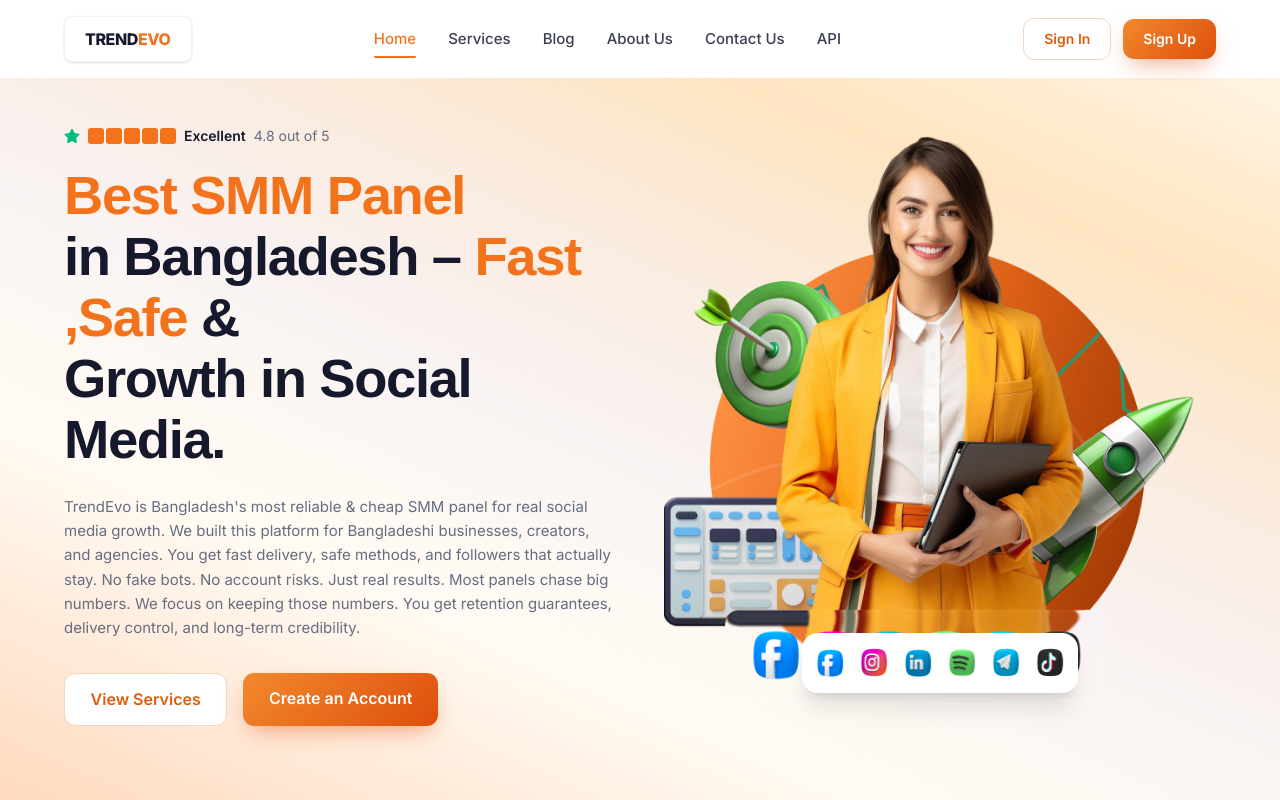
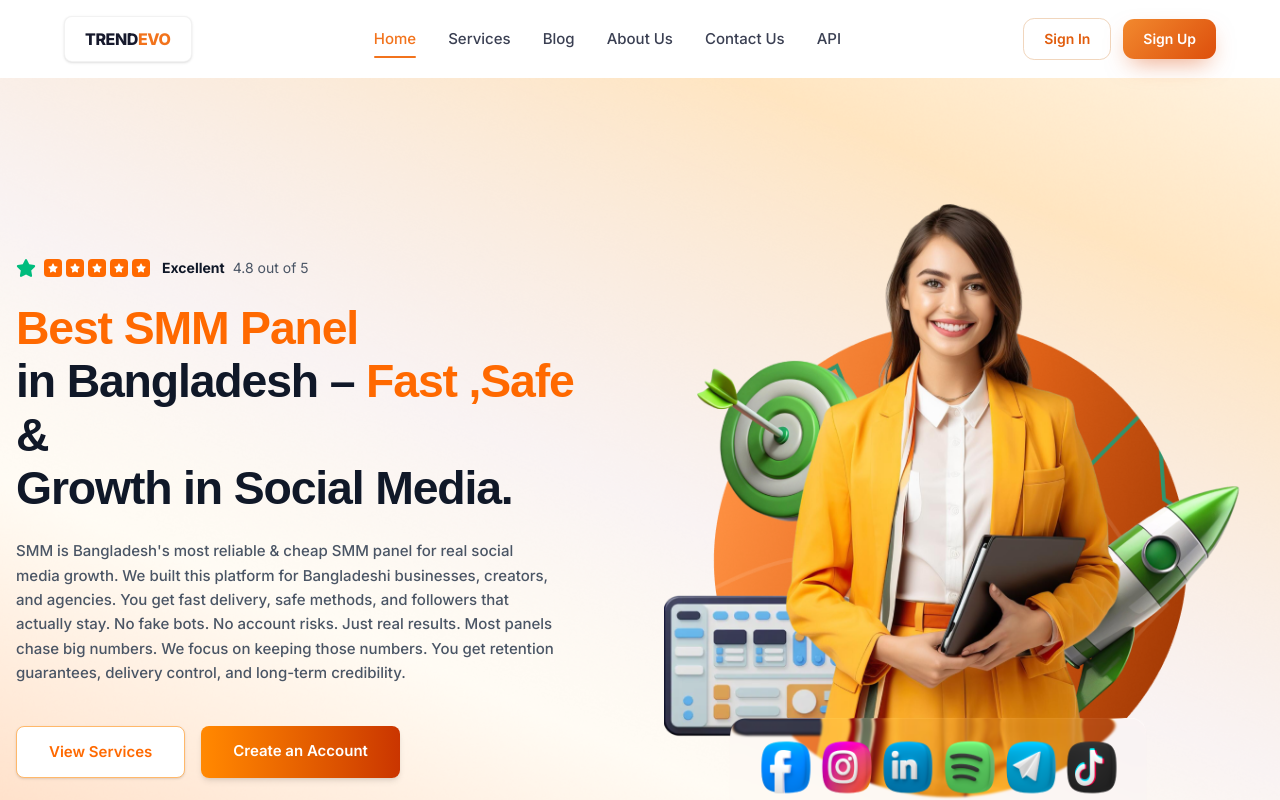
Before and after one commit to Rakibislam22/smm-panel, a Next.js app: page / in a window 1280 px wide. Shown: the top 800 px of the page. Built offline with nearby package versions, Linux system fonts and the light colour scheme; a web font is replaced by a local one.

Commit message:
fix: resolve background

```diff
--- a/src/components/Hero.tsx
+++ b/src/components/Hero.tsx
@@ -11,89 +11,92 @@ export default function Hero() {
     return (
         <section
             id="home"
-            className="relative overflow-hidden"
-            style={{ backgroundImage: "url(/assets/hero-bg.png)", backgroundSize: "cover", backgroundPosition: "center" }}
+            className="relative overflow-hidden min-h-screen flex items-center pt-20"
+            style={{
+                background: 'url("/assets/hero-bg.png") center / cover no-repeat',
+            }}
         >
-            <div className="container-px mx-auto grid max-w-[1400px] items-center gap-8 pt-10 pb-16 lg:grid-cols-2 lg:gap-12 lg:pt-12 lg:pb-20">
+            <div className="container px-4 mx-auto grid max-w-[1400px] items-center gap-8 py-12 lg:grid-cols-2 lg:gap-12">
+                {/* Left Content */}
                 <motion.div
                     initial={{ opacity: 0, y: 24 }}
                     animate={{ opacity: 1, y: 0 }}
                     transition={{ duration: 0.7, ease: [0.22, 1, 0.36, 1] }}
                 >
-                    <div className="flex items-center gap-2 mb-5">
-                        <FaStar className="text-emerald-500" />
-                        <span className="flex gap-0.5">
+                    {/* Rating Badge */}
+                    <div className="flex items-center gap-2 mb-6">
+                        <FaStar className="text-emerald-500 text-xl" />
+                        <span className="flex gap-1">
                             {Array.from({ length: 5 }).map((_, i) => (
-                                <span key={i} className="h-4 w-4 rounded-[3px] bg-brand-500 inline-block" />
+                                <div key={i} className="bg-orange-500 p-1 rounded-sm flex items-center justify-center">
+                                    <FaStar className="text-white text-[10px]" />
+                                </div>
                             ))}
                         </span>
-                        <span className="font-semibold text-ink-900 text-sm">Excellent</span>
-                        <span className="text-ink-500 text-sm">4.8 out of 5</span>
+                        <span className="font-bold text-gray-900 text-sm ml-1">Excellent</span>
+                        <span className="text-gray-600 text-sm">4.8 out of 5</span>
                     </div>
 
-                    <h1 className="text-4xl sm:text-5xl xl:text-[3.4rem] font-extrabold leading-[1.12] tracking-tight">
-                        <span className="text-brand-500">Best SMM Panel</span>
+                    {/* Main Headline */}
+                    <h1 className="text-3xl sm:text-4xl lg:text-[2.9rem] font-bold leading-[1.15] tracking-tight text-gray-900">
+                        <span className="text-orange-500">Best SMM Panel</span>
                         <br />
-                        <span className="text-ink-900">in Bangladesh – </span>
-                        <span className="text-brand-500">Fast ,Safe</span>
-                        <span className="text-ink-900"> &amp;</span>
+                        in Bangladesh – <span className="text-orange-500">Fast ,Safe</span> &amp;
                         <br />
-                        <span className="text-ink-900">Growth in Social Media.</span>
+                        Growth in Social Media.
                     </h1>
 
-                    <p className="mt-6 text-ink-500 text-[15px] leading-relaxed max-w-xl">
-                        TrendEvo is Bangladesh&apos;s most reliable &amp; cheap SMM panel for real social
-                        media growth. We built this platform for Bangladeshi businesses, creators, and
+                    {/* Subtitle/Paragraph */}
+                    <p className="mt-6 text-gray-600 text-[15px] leading-relaxed max-w-[90%] font-medium">
+                        SMM is Bangladesh's most reliable &amp; cheap SMM panel for real social media
+                        growth. We built this platform for Bangladeshi businesses, creators, and
                         agencies. You get fast delivery, safe methods, and followers that actually stay.
                         No fake bots. No account risks. Just real results. Most panels chase big numbers.
                         We focus on keeping those numbers. You get retention guarantees, delivery control,
                         and long-term credibility.
                     </p>
 
-                    <div className="mt-8 flex flex-wrap gap-4">
-                        <a href="#services" className="btn-outline">
+                    {/* Action Buttons */}
+                    <div className="mt-10 flex flex-wrap gap-4">
+                        <a
+                            href="#services"
+                            className="rounded-lg border border-orange-300 bg-white px-8 py-3.5 text-[15px] font-semibold text-orange-500 hover:border-orange-500 transition-colors shadow-sm"
+                        >
                             View Services
                         </a>
-                        <a href="#signup" className="btn-primary">
+                        <a
+                            href="#signup"
+                            className="rounded-lg bg-gradient-to-r from-orange-400 to-orange-700 px-8 py-3.5 text-[15px] font-semibold text-white shadow-md hover:shadow-lg transition-all"
+                        >
                             Create an Account
                         </a>
                     </div>
                 </motion.div>
 
+                {/* Right Content (Image & Icons) */}
                 <motion.div
                     initial={{ opacity: 0, scale: 0.92 }}
                     animate={{ opacity: 1, scale: 1 }}
                     transition={{ duration: 0.8, ease: [0.22, 1, 0.36, 1], delay: 0.15 }}
-                    className="relative mx-auto max-w-[420px] lg:max-w-none"
+                    className="relative mx-auto w-full max-w-[500px] lg:max-w-none lg:ml-auto"
                 >
                     <motion.div
                         animate={{ y: [0, -10, 0] }}
                         transition={{ duration: 5, repeat: Infinity, ease: "easeInOut" }}
-                        className="relative"
+                        className="relative z-10"
                     >
+                        {/* Replace with your specific hero composite image from the screenshot */}
                         <Image
                             src="/assets/hero-woman.png"
-                            alt="TrendEvo social media growth specialist"
-                            width={635}
-                            height={650}
+                            alt="SMM Panel Growth Specialist"
+                            width={700}
+                            height={700}
                             priority
-                            className="w-full h-auto select-none pointer-events-none"
+                            className="w-full h-auto object-contain select-none pointer-events-none"
                         />
                     </motion.div>
 
-                    <div className="absolute left-1/2 -translate-x-1/2 bottom-2 sm:bottom-4 bg-white rounded-2xl shadow-xl px-3 py-2.5 flex gap-2 sm:gap-3">
-                        {heroIcons.map((icon, i) => (
-                            <motion.span
-                                key={icon}
-                                initial={{ opacity: 0, y: 10 }}
-                                animate={{ opacity: 1, y: 0 }}
-                                transition={{ delay: 0.6 + i * 0.08, duration: 0.4 }}
-                                whileHover={{ y: -4, scale: 1.08 }}
-                            >
-                                <HeroPlatformIcon icon={icon} />
-                            </motion.span>
-                        ))}
-                    </div>
+
                 </motion.div>
             </div>
         </section>
```
